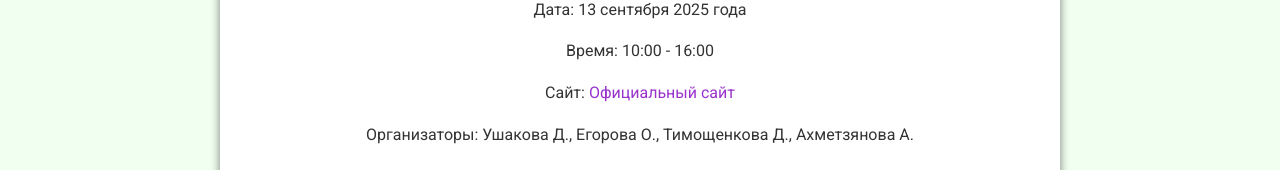
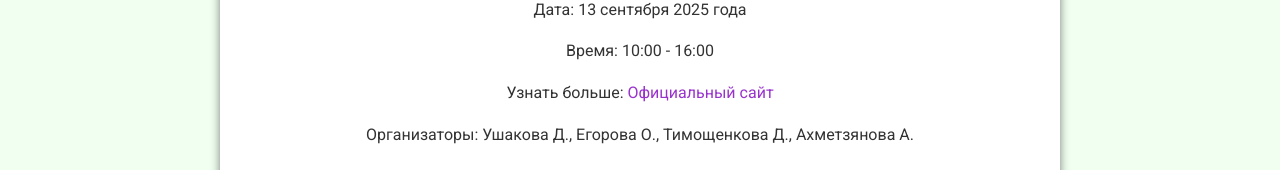
Before and after one commit to Dasha00Ushakova1/5, a plain HTML site: page index.html in a window 1280 px wide. Shown: the part 376-546 px from the top of the page. Drawn offline with Linux system fonts and the light colour scheme.

Commit message:
Update index.html

```diff
--- a/index.html
+++ b/index.html
@@ -124,7 +124,7 @@
         <h2>День программиста</h2>
         <p>Дата: 13 сентября 2025 года</p>
         <p>Время: 10:00 - 16:00</p>
-        <p>Сайт: <a href="https://dasha00ushakova1.github.io/-4-/index.html" target="_blank">Официальный сайт</a></p>
+        <p>Узнать больше: <a href="https://dasha00ushakova1.github.io/-4-/index.html" target="_blank">Официальный сайт</a></p>
         <p>Организаторы: Ушакова Д., Егорова О., Тимощенкова Д., Ахметзянова А.</p>
 
         <div class="faq">
```
